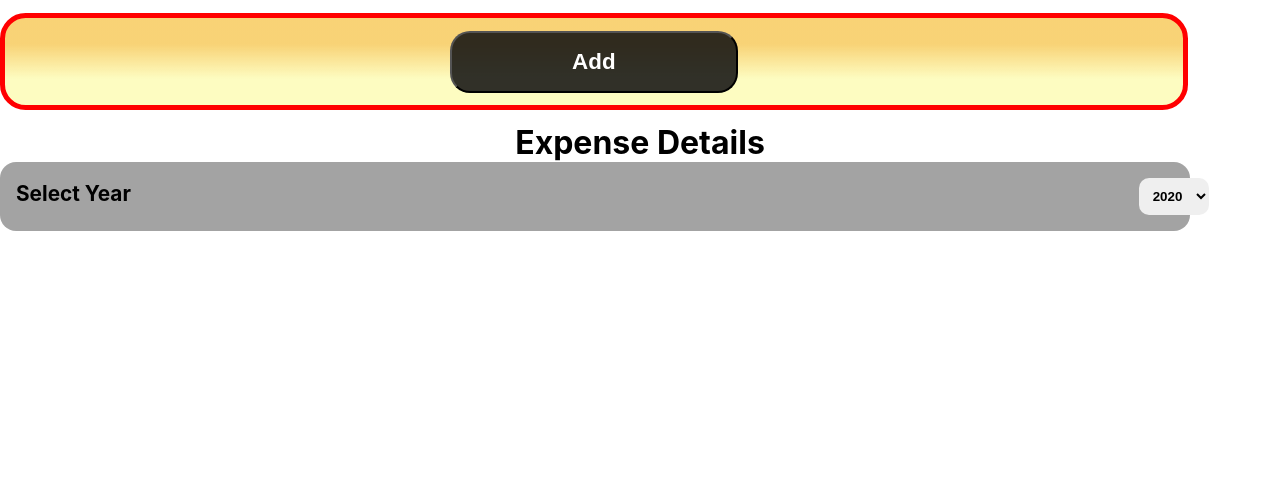
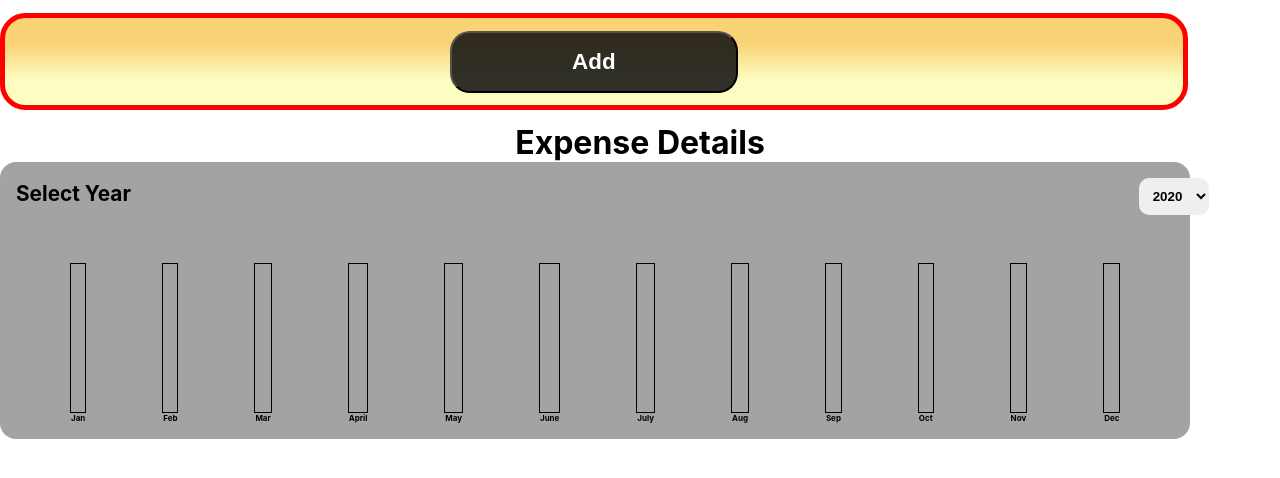
Before and after one commit to sumit6767/Expense-tracker, a React (Create React App) app: page / in a window 1280 px wide. Shown: the top 478 px of the page. Built offline with nearby package versions, Linux system fonts and the light colour scheme.

Commit message:
changes in chart bar

```diff
--- a/src/components/Chart/Chart.css
+++ b/src/components/Chart/Chart.css
@@ -1,9 +1,9 @@
 .chart{
     padding: 1rem;
     border-radius: 12px;
-    background-color: white;
     text-align: center;
     display: flex;
     justify-content: space-around;
-    height: 1.8rem;
+    height: 10rem;
+    margin: 1rem;
 }
--- a/src/components/Chart/Chart.js
+++ b/src/components/Chart/Chart.js
@@ -2,11 +2,13 @@ import React from "react";
 import ChartBar from './ChartBar'
 import './Chart.css'
 const Chart = props=>{
+    const dataPointsValue = props.datapoints.map(datapoint=>+datapoint.value)
+    const maxValue = Math.max(...dataPointsValue);
     return(
         <div className="chart">
             {
                 props.datapoints.map(datapoint=>{
-                    <ChartBar key={datapoint.label} value={datapoint.value} maxValue={null} label={datapoint.label}/>
+                    return <ChartBar key={datapoint.label} value={datapoint.value} maxValue={maxValue} label={datapoint.label}/>
                 })
             }
         </div>
--- a/src/components/Chart/ChartBar.css
+++ b/src/components/Chart/ChartBar.css
@@ -8,7 +8,6 @@
     height: 100%;
     width: 100%;
     border:1px solid black;
-    background-color:white;
     overflow: hidden;
     display: flex;
     flex-direction: column;
--- a/src/components/Chart/ChartBar.js
+++ b/src/components/Chart/ChartBar.js
@@ -1,10 +1,11 @@
 import React from "react";
-
+import './ChartBar.css'
 const ChartBar =  props=>{
     let barfillheight = '0%';
-    if(props.maxValue >0){
-        barfillheight = Math.round(props.value/props.maxValue)+"%"
+    if(props.maxValue > 0){
+        barfillheight = Math.round((props.value/props.maxValue)*100)+"%"
     }
+    console.log(props.maxValue)
     return(
         <div className="chart-bar">
             <div className="chart-bar_inner">
--- a/src/components/expenses/ExpenseChart.js
+++ b/src/components/expenses/ExpenseChart.js
@@ -1,11 +1,11 @@
 import React from "react";
-
+import Chart from "../Chart/Chart";
 
 function ExpenseChart(props){
     const datapoints = [
         {label:'Jan',value:0},
         {label:'Feb',value:0},
-        {label:'March',value:0},
+        {label:'Mar',value:0},
         {label:'April',value:0},
         {label:'May',value:0},
         {label:'June',value:0},
@@ -16,7 +16,12 @@ function ExpenseChart(props){
         {label:'Nov',value:0},
         {label:'Dec',value:0},
     ];
-
+    for(const expense of props.expenses){
+        const expenseMonth = new Date(expense.enteredDate).getMonth();
+        datapoints[expenseMonth].value += + (+expense.enteredAmount)
+    }
+    console.log(props.expenses)
+    return <Chart datapoints = {datapoints}/>
 }
 
 export default ExpenseChart
--- a/src/components/expenses/ExpenseFilter.css
+++ b/src/components/expenses/ExpenseFilter.css
@@ -13,7 +13,7 @@
     outline:none;
     font-weight: 600;
 }
-.filter:hover+.no-item{
+.filter:hover~.no-item{
     opacity: 1;
     right:30%;
     transform: translate(-50%);
--- a/src/components/expenses/Expenses.js
+++ b/src/components/expenses/Expenses.js
@@ -2,10 +2,10 @@ import React,{useState} from "react";
 import ExpenseFilter from './ExpenseFilter';
 import ExpenseItem from "./ExpenseItem";
 import './Expenses.css';
+import ExpenseChart from "./ExpenseChart";
 
 function Expenses(props){
     const [selectedYear,setSelectedYear] = useState('2020');
-    console.log(props.expenseData)
     const expenses = props.expenseData.filter((expense)=>expense.enteredDate.slice(0,4)===selectedYear)
     function selectionfilterHandler(year){
         setSelectedYear(year)
@@ -13,6 +13,7 @@ function Expenses(props){
     return(
         <>
       <ExpenseFilter selectedYear={selectedYear} selectionHandler={selectionfilterHandler}/>
+      <ExpenseChart expenses = {expenses}/>
       {
         expenses.length===0 ? <p className="no-item">NO items present</p> :
         expenses.length===1 ?
```
